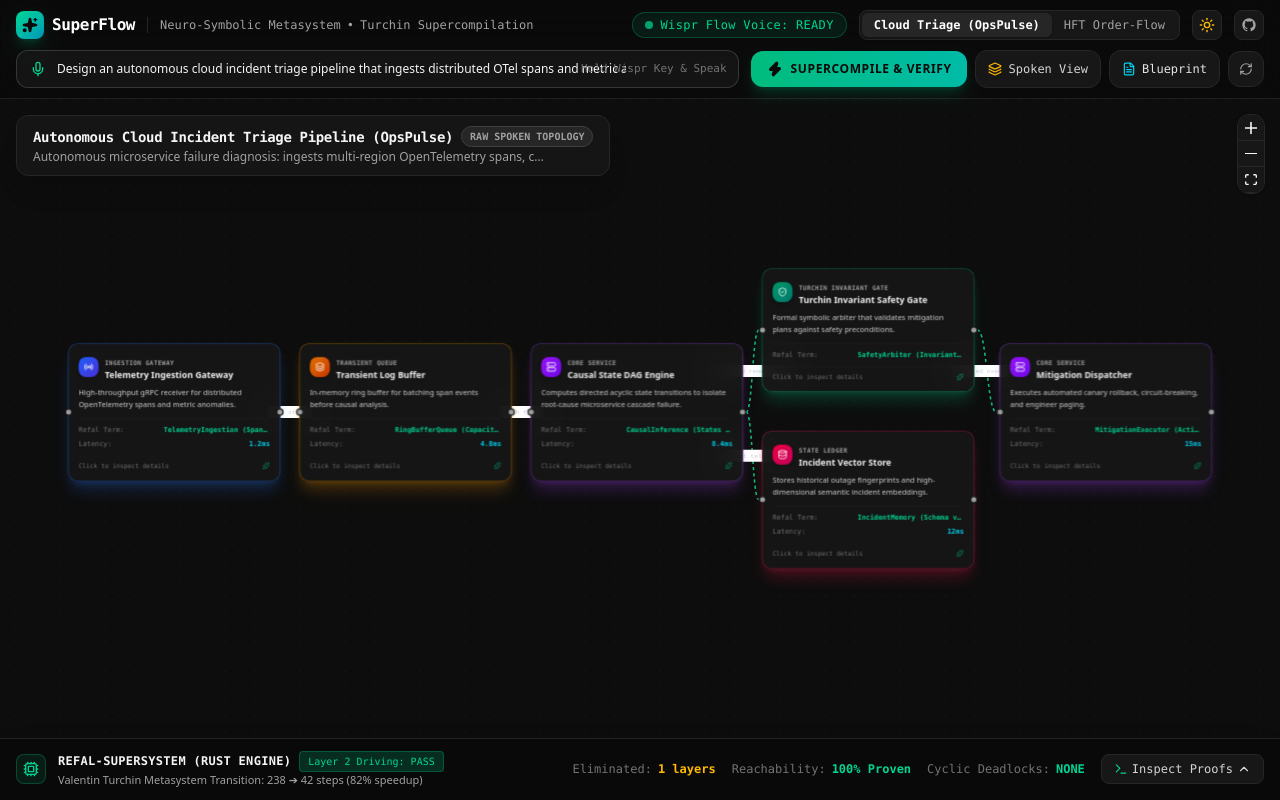
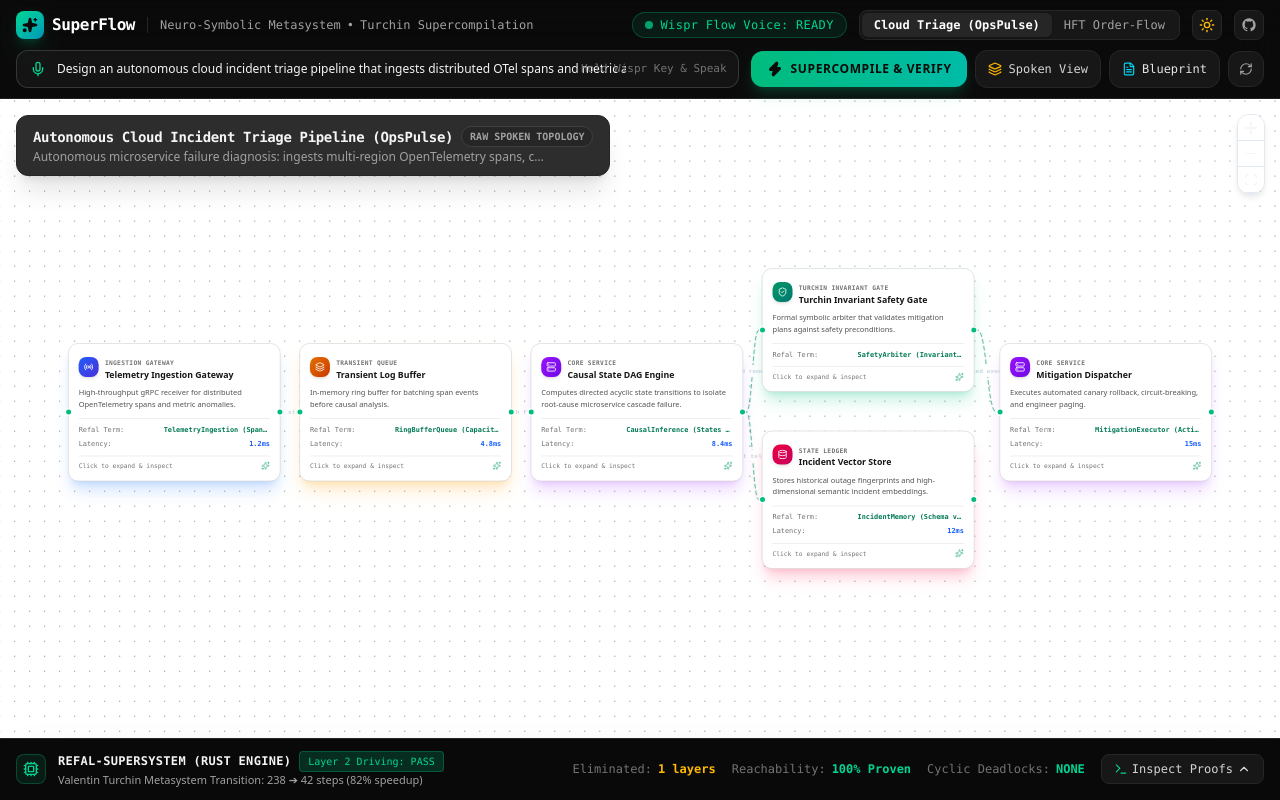
Before and after one commit to Abhinav-Rust/superflow, a Next.js app: page / in a window 1280 px wide. Built offline with nearby package versions, Linux system fonts and the light colour scheme.

Commit message:
feat: complete pure white theme support, dynamic moving connections on all edges, and node click inspection

```diff
--- a/src/app/globals.css
+++ b/src/app/globals.css
@@ -7,37 +7,82 @@
 }
 
 body {
-  background: var(--background);
-  color: var(--foreground);
   overflow-x: hidden;
   font-family: system-ui, -apple-system, BlinkMacSystemFont, 'Segoe UI', Roboto, Oxygen, Ubuntu, Cantarell, sans-serif;
 }
 
-/* React Flow Dark Canvas overrides */
-.react-flow__background {
-  background-color: #0d0d0d !important;
+/* React Flow Canvas Theme Support */
+.dark .react-flow__background {
+  background-color: #0a0a0a !important;
 }
 
-.react-flow__controls {
+.light .react-flow__background {
+  background-color: #ffffff !important;
+}
+
+/* Controls Styling */
+.dark .react-flow__controls {
   border: 1px solid #262626 !important;
   background-color: #171717 !important;
   border-radius: 0.75rem !important;
   overflow: hidden;
 }
 
-.react-flow__controls-button {
+.dark .react-flow__controls-button {
   background-color: #171717 !important;
   border-bottom: 1px solid #262626 !important;
   fill: #a3a3a3 !important;
 }
 
-.react-flow__controls-button:hover {
+.dark .react-flow__controls-button:hover {
   background-color: #262626 !important;
   fill: #ffffff !important;
 }
 
-.react-flow__minimap {
-  background-color: #141414 !important;
-  border: 1px solid #262626 !important;
+.light .react-flow__controls {
+  border: 1px solid #e2e8f0 !important;
+  background-color: #ffffff !important;
   border-radius: 0.75rem !important;
+  overflow: hidden;
+  box-shadow: 0 4px 6px -1px rgb(0 0 0 / 0.1) !important;
 }
+
+.light .react-flow__controls-button {
+  background-color: #ffffff !important;
+  border-bottom: 1px solid #e2e8f0 !important;
+  fill: #475569 !important;
+}
+
+.light .react-flow__controls-button:hover {
+  background-color: #f1f5f9 !important;
+  fill: #0f172a !important;
+}
+
+/* Dynamic Moving Animation on ALL Connection Edges */
+@keyframes edgeFlowAnimation {
+  from {
+    stroke-dashoffset: 24;
+  }
+  to {
+    stroke-dashoffset: 0;
+  }
+}
+
+.react-flow__edge-path,
+.react-flow__edge path {
+  stroke-dasharray: 6 5 !important;
+  animation: edgeFlowAnimation 0.8s linear infinite !important;
+  stroke-linecap: round;
+}
+
+.dark .react-flow__edge-path,
+.dark .react-flow__edge path {
+  stroke: #10b981 !important;
+  filter: drop-shadow(0 0 3px rgba(16, 185, 129, 0.4));
+}
+
+.light .react-flow__edge-path,
+.light .react-flow__edge path {
+  stroke: #059669 !important;
+  filter: drop-shadow(0 0 2px rgba(5, 150, 105, 0.3));
+}
--- a/src/app/page.tsx
+++ b/src/app/page.tsx
@@ -46,6 +46,18 @@
 
   const isDark = theme === 'dark';
 
+  // Synchronize Theme class on root document
+  useEffect(() => {
+    const root = document.documentElement;
+    if (theme === 'dark') {
+      root.classList.add('dark');
+      root.classList.remove('light');
+    } else {
+      root.classList.add('light');
+      root.classList.remove('dark');
+    }
+  }, [theme]);
+
   // Toggle Theme
   const handleToggleTheme = () => {
     setTheme((prev) => (prev === 'dark' ? 'light' : 'dark'));
@@ -65,20 +77,21 @@
       data: n.data,
     }));
 
-    const edgeColor = currentTheme === 'dark' ? '#10b981' : '#059669';
-
-    // Ensure ALL edges have lively animated marching connection
+    // Ensure ALL edges have dynamic moving animated connection across the entire flow
     const formattedEdges: Edge<ArchitectureEdgeData>[] = targetGraph.edges.map((e) => ({
       id: e.id,
       source: e.source,
       target: e.target,
-      animated: true, // Lively animated moving pulse on ALL connections
-      style: e.data?.isSupercompiled
-        ? { stroke: '#10b981', strokeWidth: 3, strokeDasharray: '6 4' }
-        : { stroke: edgeColor, strokeWidth: 2.5, strokeDasharray: '5 5' },
+      animated: true, // Guarantees animated pulse on every single connection
+      type: 'default',
       data: e.data,
       label: e.data?.label,
-      labelStyle: { fill: currentTheme === 'dark' ? '#cbd5e1' : '#475569', fontSize: 10, fontFamily: 'monospace' },
+      labelStyle: {
+        fill: currentTheme === 'dark' ? '#cbd5e1' : '#334155',
+        fontSize: 10,
+        fontFamily: 'monospace',
+        fontWeight: 600,
+      },
     }));
 
     setNodes(formattedNodes);
@@ -142,7 +155,7 @@
   return (
     <div
       className={`flex flex-col h-screen w-screen overflow-hidden font-sans transition-colors duration-200 ${
-        isDark ? 'bg-neutral-950 text-neutral-100' : 'bg-slate-50 text-neutral-900'
+        isDark ? 'dark bg-neutral-950 text-neutral-100' : 'light bg-white text-neutral-900'
       }`}
     >
       {/* Voice Dictation Bar */}
@@ -162,12 +175,17 @@
       />
 
       {/* Main Graph Canvas Area */}
-      <div className="flex-1 relative w-full select-none" style={{ minHeight: '520px', height: 'calc(100vh - 165px)' }}>
+      <div
+        className={`flex-1 relative w-full select-none transition-colors duration-200 ${
+          isDark ? 'bg-neutral-950' : 'bg-white'
+        }`}
+        style={{ minHeight: '520px', height: 'calc(100vh - 165px)' }}
+      >
         {/* Floating Header Tag */}
         <div className="absolute top-4 left-4 z-10 pointer-events-none">
           <div
             className={`border rounded-xl px-4 py-2.5 backdrop-blur-md shadow-xl transition-colors ${
-              isDark ? 'bg-neutral-900/90 border-neutral-800 text-neutral-100' : 'bg-white/90 border-neutral-200 text-neutral-900'
+              isDark ? 'bg-neutral-900/90 border-neutral-800 text-neutral-100' : 'bg-white/95 border-neutral-200 text-neutral-900 shadow-md'
             }`}
           >
             <div className="flex items-center gap-2">
@@ -175,16 +193,16 @@
               <span
                 className={`text-[10px] font-mono px-2 py-0.5 rounded-full font-bold ${
                   isSupercompiledView
-                    ? 'bg-emerald-500/20 text-emerald-400 border border-emerald-500/40'
+                    ? 'bg-emerald-500/20 text-emerald-500 border border-emerald-500/40'
                     : isDark
                     ? 'bg-neutral-800 text-neutral-400 border border-neutral-700'
-                    : 'bg-neutral-100 text-neutral-600 border border-neutral-300'
+                    : 'bg-neutral-100 text-neutral-700 border border-neutral-300'
                 }`}
               >
                 {isSupercompiledView ? '⚡ SUPERCOMPILED RESIDUAL' : 'RAW SPOKEN TOPOLOGY'}
               </span>
             </div>
-            <p className={`text-xs mt-0.5 max-w-lg truncate ${isDark ? 'text-neutral-400' : 'text-neutral-600'}`}>
+            <p className={`text-xs mt-0.5 max-w-lg truncate ${isDark ? 'text-neutral-400' : 'text-neutral-500'}`}>
               {activeGraph.description}
             </p>
           </div>
@@ -215,7 +233,7 @@
             variant={BackgroundVariant.Dots}
             gap={24}
             size={1.5}
-            color={isDark ? '#262626' : '#cbd5e1'}
+            color={isDark ? '#262626' : '#e2e8f0'}
           />
           <Controls position="top-right" showInteractive={false} />
         </ReactFlow>
--- a/src/components/CustomNode.tsx
+++ b/src/components/CustomNode.tsx
@@ -14,35 +14,40 @@
   gateway: {
     icon: Radio,
     color: 'from-blue-600 to-indigo-700',
-    border: 'border-blue-500/50',
+    borderDark: 'border-blue-500/50',
+    borderLight: 'border-blue-300',
     badge: 'INGESTION GATEWAY',
     glow: 'shadow-blue-500/20',
   },
   queue: {
     icon: Layers,
     color: 'from-amber-600 to-orange-700',
-    border: 'border-amber-500/50',
+    borderDark: 'border-amber-500/50',
+    borderLight: 'border-amber-300',
     badge: 'TRANSIENT QUEUE',
     glow: 'shadow-amber-500/20',
   },
   service: {
     icon: Server,
     color: 'from-purple-600 to-violet-700',
-    border: 'border-purple-500/50',
+    borderDark: 'border-purple-500/50',
+    borderLight: 'border-purple-300',
     badge: 'CORE SERVICE',
     glow: 'shadow-purple-500/20',
   },
   invariant: {
     icon: ShieldCheck,
     color: 'from-emerald-600 to-teal-700',
-    border: 'border-emerald-500/50',
+    borderDark: 'border-emerald-500/50',
+    borderLight: 'border-emerald-300',
     badge: 'TURCHIN INVARIANT GATE',
     glow: 'shadow-emerald-500/20',
   },
   database: {
     icon: Database,
     color: 'from-rose-600 to-pink-700',
-    border: 'border-rose-500/50',
+    borderDark: 'border-rose-500/50',
+    borderLight: 'border-rose-300',
     badge: 'STATE LEDGER',
     glow: 'shadow-rose-500/20',
   },
@@ -55,16 +60,16 @@
 
   return (
     <div
-      className={`relative min-w-[280px] max-w-[340px] rounded-2xl border backdrop-blur-xl p-4 shadow-xl transition-all duration-200 cursor-pointer group select-none ${
+      className={`relative min-w-[280px] max-w-[340px] rounded-2xl border p-4 shadow-xl transition-all duration-200 cursor-pointer group select-none ${
         isEliminated
-          ? 'opacity-40 border-neutral-700 scale-95 grayscale'
-          : `${config.border} ${config.glow} hover:scale-102 hover:shadow-2xl hover:border-neutral-300`
-      } bg-neutral-900/95 dark:bg-neutral-900/95 text-neutral-100`}
+          ? 'opacity-40 scale-95 grayscale border-neutral-400 dark:border-neutral-700'
+          : `hover:scale-102 hover:shadow-2xl border-neutral-300 dark:border-neutral-800 ${config.glow}`
+      } bg-white dark:bg-neutral-900/95 text-neutral-900 dark:text-neutral-100`}
     >
       <Handle
         type="target"
         position={Position.Left}
-        className="!w-3 !h-3 !bg-neutral-400 !border-2 !border-neutral-900"
+        className="!w-3 !h-3 !bg-emerald-500 !border-2 !border-white dark:!border-neutral-900"
       />
 
       {/* Header */}
@@ -74,10 +79,10 @@
             <Icon className="w-4 h-4" />
           </div>
           <div>
-            <span className="text-[10px] font-mono tracking-wider font-bold text-neutral-400 uppercase">
+            <span className="text-[10px] font-mono tracking-wider font-bold text-neutral-500 dark:text-neutral-400 uppercase">
               {config.badge}
             </span>
-            <h3 className="text-sm font-bold text-neutral-100 leading-tight group-hover:text-emerald-400 transition">
+            <h3 className="text-sm font-bold text-neutral-900 dark:text-neutral-100 leading-tight group-hover:text-emerald-600 dark:group-hover:text-emerald-400 transition">
               {data.label}
             </h3>
           </div>
@@ -85,38 +90,38 @@
       </div>
 
       {/* Description */}
-      <p className="text-xs text-neutral-300 mb-3 leading-relaxed line-clamp-2">
+      <p className="text-xs text-neutral-600 dark:text-neutral-300 mb-3 leading-relaxed line-clamp-2">
         {data.description}
       </p>
 
       {/* Invariants and Refal Term */}
-      <div className="space-y-1.5 pt-2.5 border-t border-neutral-800/80 font-mono text-[11px]">
-        <div className="flex items-center justify-between text-neutral-400">
-          <span className="text-neutral-500">Refal Term:</span>
-          <span className="text-emerald-400 truncate max-w-[170px] font-semibold" title={data.refalTerm}>
+      <div className="space-y-1.5 pt-2.5 border-t border-neutral-200 dark:border-neutral-800/80 font-mono text-[11px]">
+        <div className="flex items-center justify-between">
+          <span className="text-neutral-500 dark:text-neutral-400">Refal Term:</span>
+          <span className="text-emerald-700 dark:text-emerald-400 truncate max-w-[170px] font-semibold" title={data.refalTerm}>
             {data.refalTerm}
           </span>
         </div>
 
         {data.metrics?.latency && (
-          <div className="flex items-center justify-between text-neutral-400">
-            <span className="text-neutral-500">Latency:</span>
-            <span className="text-cyan-400 font-semibold">{data.metrics.latency}</span>
+          <div className="flex items-center justify-between">
+            <span className="text-neutral-500 dark:text-neutral-400">Latency:</span>
+            <span className="text-blue-600 dark:text-cyan-400 font-semibold">{data.metrics.latency}</span>
           </div>
         )}
       </div>
 
       {/* Click hint footer */}
-      <div className="mt-2.5 pt-2 border-t border-neutral-800/60 flex items-center justify-between text-[10px] font-mono text-neutral-500 group-hover:text-neutral-300 transition">
-        <span>Click to inspect details</span>
-        <Sparkles className="w-3 h-3 text-emerald-400 opacity-60 group-hover:opacity-100" />
+      <div className="mt-2.5 pt-2 border-t border-neutral-200 dark:border-neutral-800/60 flex items-center justify-between text-[10px] font-mono text-neutral-500 dark:text-neutral-400 group-hover:text-neutral-900 dark:group-hover:text-neutral-200 transition">
+        <span>Click to expand & inspect</span>
+        <Sparkles className="w-3.5 h-3.5 text-emerald-600 dark:text-emerald-400 opacity-70 group-hover:opacity-100" />
       </div>
 
       {/* Supercompiled Pill Overlay */}
       {isEliminated && (
         <div className="absolute inset-x-0 -bottom-3 flex justify-center">
-          <span className="inline-flex items-center gap-1 px-2.5 py-0.5 rounded-full text-[10px] font-mono font-bold bg-amber-500/20 text-amber-300 border border-amber-500/40 shadow-sm backdrop-blur-sm">
-            <Zap className="w-3 h-3 text-amber-400" />
+          <span className="inline-flex items-center gap-1 px-2.5 py-0.5 rounded-full text-[10px] font-mono font-bold bg-amber-500/20 text-amber-700 dark:text-amber-300 border border-amber-500/40 shadow-sm backdrop-blur-sm">
+            <Zap className="w-3 h-3 text-amber-500 dark:text-amber-400" />
             Inlined via Supercompilation
           </span>
         </div>
@@ -125,7 +130,7 @@
       <Handle
         type="source"
         position={Position.Right}
-        className="!w-3 !h-3 !bg-neutral-400 !border-2 !border-neutral-900"
+        className="!w-3 !h-3 !bg-emerald-500 !border-2 !border-white dark:!border-neutral-900"
       />
     </div>
   );
```
